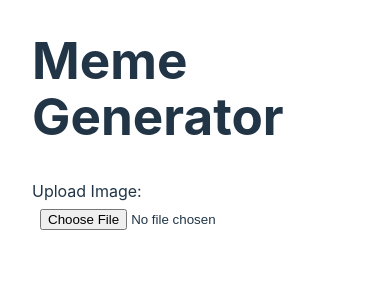
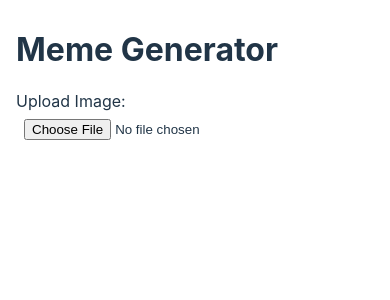
Before and after one commit to Anntothekay/memegenerator, a React (Vite) app: page / in a window 390 px wide. Shown: the top 300 px of the page. Built offline with nearby package versions, Linux system fonts and the light colour scheme.

Commit message:
some quick fixes for mobile layout

```diff
--- a/src/MemeGenerator.tsx
+++ b/src/MemeGenerator.tsx
@@ -81,9 +81,8 @@ const MemeGenerator = () => {
 
   return (
     <div>
-      <h1>Meme Generator</h1>
-
       <div className="upload">
+        <h1>Meme Generator</h1>
         <label htmlFor="imageUpload">Upload Image: </label>
         <input
           type="file"
--- a/src/index.css
+++ b/src/index.css
@@ -30,7 +30,7 @@ body {
   min-width: 320px;
   max-width: 1280px;
   min-height: 100vh;
-  padding: 2rem;
+  padding: 2rem 0;
 }
 
 .content {
@@ -38,15 +38,23 @@ body {
   flex-flow: row wrap;
   gap: 2rem;
 }
-.content div {
-  flex-grow: 1;
+.upload,
+.content .form,
+.content .canvas {
+  padding: 0 1rem;
+}
+.content .form {
+  width: calc(40% - 2rem);
+}
+.content .canvas {
+  width: calc(60%);
 }
 /* .form {
   min-width: 500px;
+}*/
+canvas {
+  max-width: 100%;
 }
-canvas {
-  width: 500px;
-} */
 h1 {
   font-size: 3.2em;
   line-height: 1.1;
@@ -62,8 +70,13 @@ hr {
 }
 input:not([type="color"]),
 select {
+  box-sizing: border-box;
   padding: 0.4rem 0.5rem;
   margin-bottom: 0.3rem;
+}
+input:not([type="color"]) {
+  display: block;
+  width: 100%;
 }
 input[type="color"] {
   margin-bottom: 0.6rem;
@@ -89,9 +102,6 @@ button:focus,
 button:focus-visible {
   outline: 4px auto -webkit-focus-ring-color;
 }
-canvas {
-  max-width: 700px;
-}
 
 @media (prefers-color-scheme: light) {
   :root {
@@ -102,3 +112,22 @@ canvas {
     color: #747bff;
   }
 }
+
+@media screen and (max-width: 500px) {
+  hr {
+    margin: 1rem 0;
+  }
+  h1 {
+    font-size: 2rem;
+  }
+  h2 {
+    font-size: 1.35rem;
+  }
+  .content {
+    gap: 1rem;
+  }
+  .content .form,
+  .content .canvas {
+    width: 100%;
+  }
+}
```
